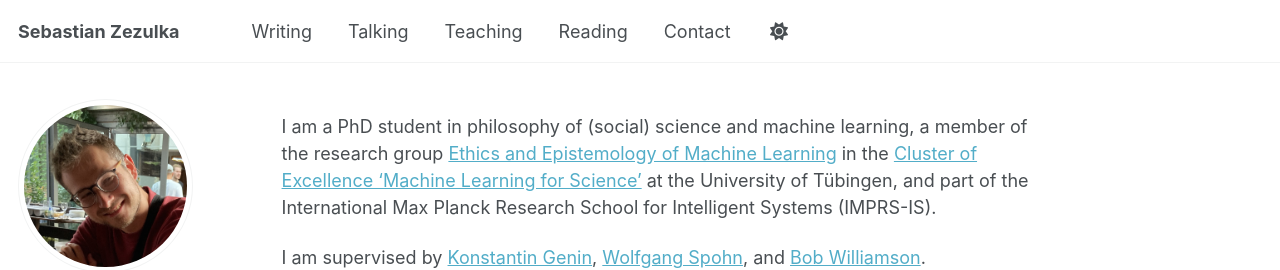
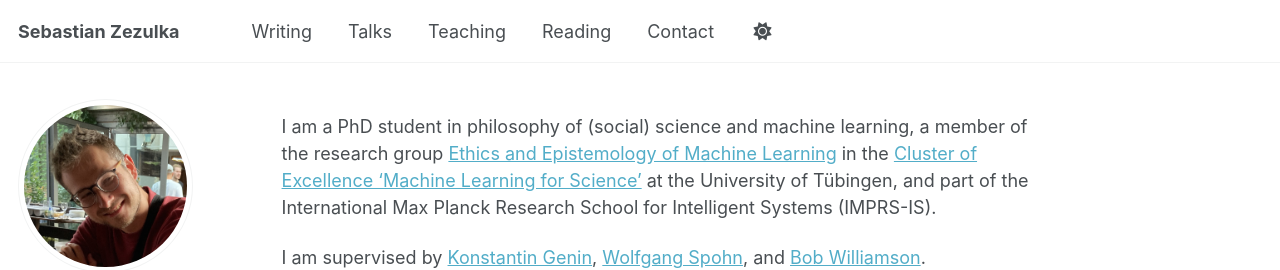
Before and after one commit to sezezulka/sezezulka.github.io, a Jekyll site: the page built from _pages/about.md, in a window 1280 px wide. Shown: the top 270 px of the page. Built offline with Jekyll 4.4.1, drawn with Linux system fonts in a browser that asks for light colours; some web fonts are replaced; a script that is not in the unit is left out.

Commit message:
Update navigation.yml

```diff
--- a/_data/navigation.yml
+++ b/_data/navigation.yml
@@ -11,8 +11,8 @@ main:
   - title: "Writing"
     url: /writing/
 
-  - title: "Talking"
-    url: /talking/
+  - title: "Talks"
+    url: /talks/
 
   - title: "Teaching"
     url: /teaching/
```
